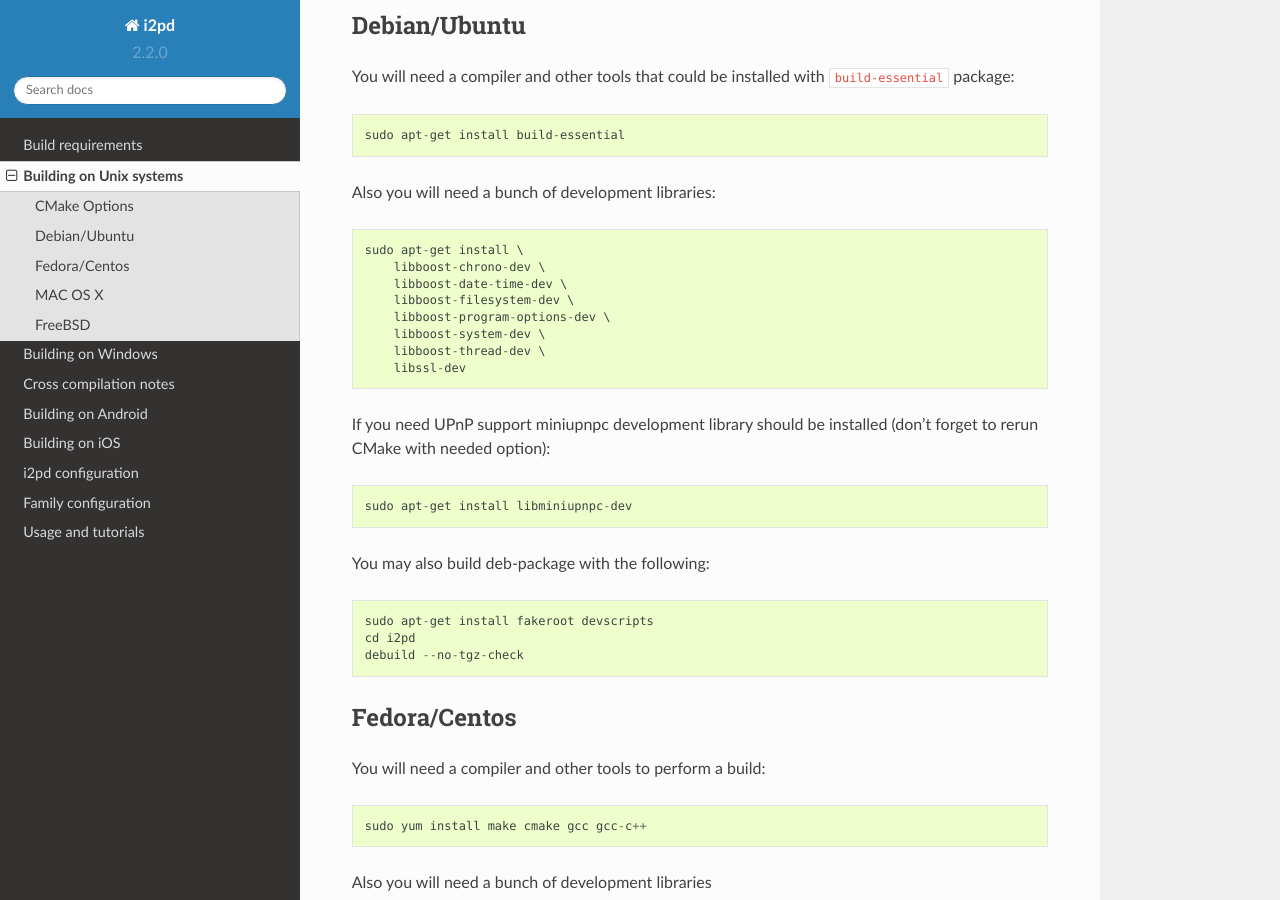
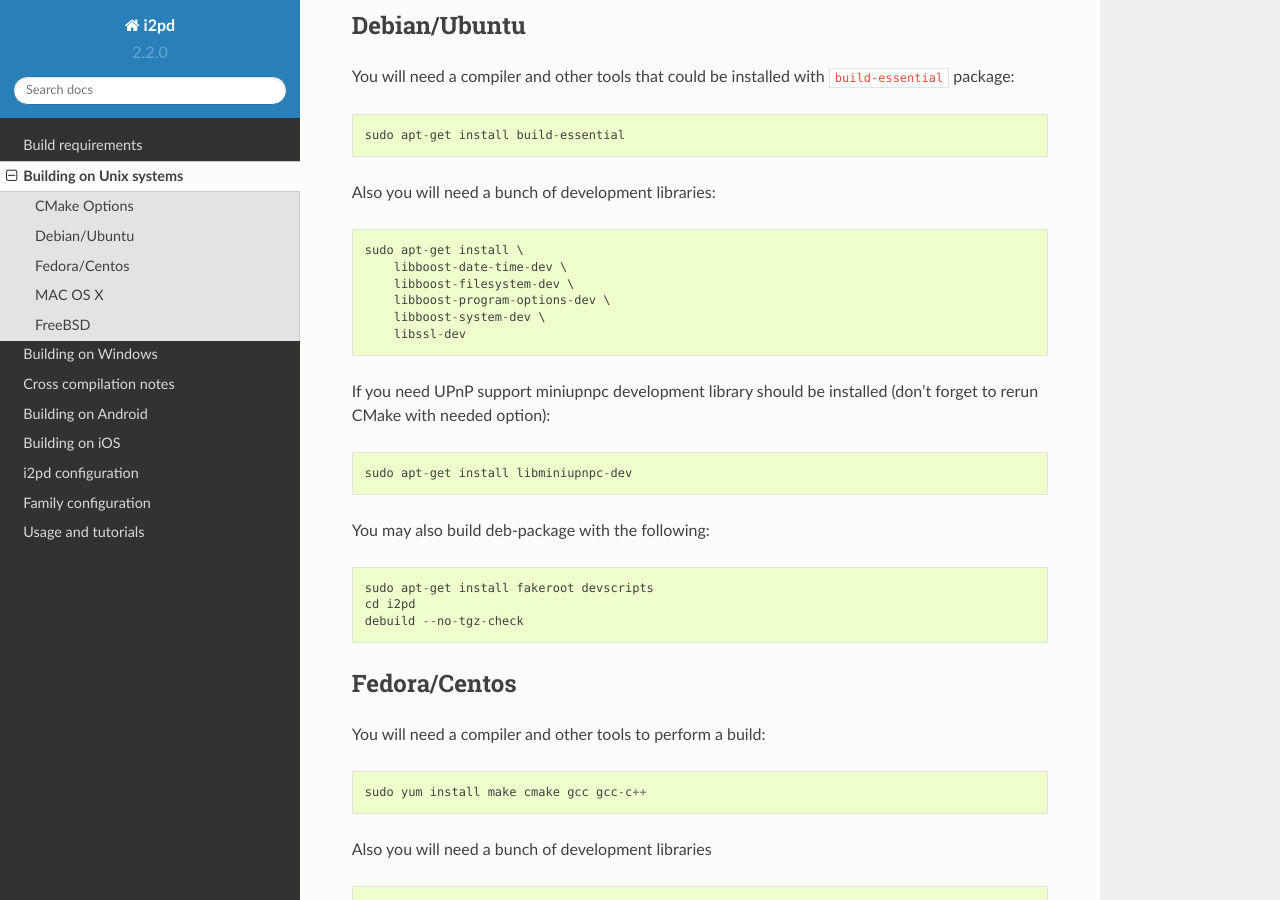
Before and after one commit to PurpleI2P/i2pd, a Sphinx documentation site: the page built from docs/building/unix.md, in a window 1280 px wide and 900 px high, scrolled down 1468 px. Built offline with Sphinx 7.4.7 and the Read the Docs theme 2.0.0, drawn with Linux system fonts in a browser that asks for light colours.

Commit message:
excluded obsolete boost dependancies

```diff
--- a/docs/building/unix.md
+++ b/docs/building/unix.md
@@ -64,12 +64,10 @@
 Also you will need a bunch of development libraries:
 
 	sudo apt-get install \
-	    libboost-chrono-dev \
 	    libboost-date-time-dev \
 	    libboost-filesystem-dev \
 	    libboost-program-options-dev \
 	    libboost-system-dev \
-	    libboost-thread-dev \
 	    libssl-dev
 
 If you need UPnP support miniupnpc development library should be installed (don't forget to rerun CMake with needed option):
```
